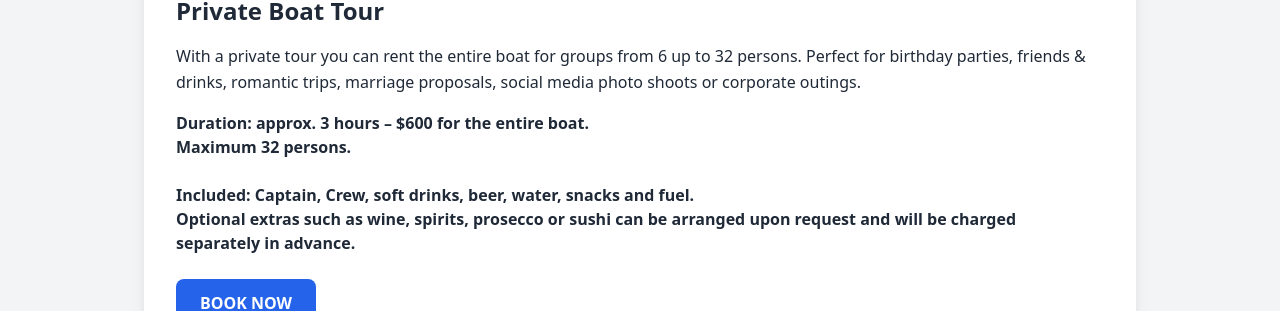
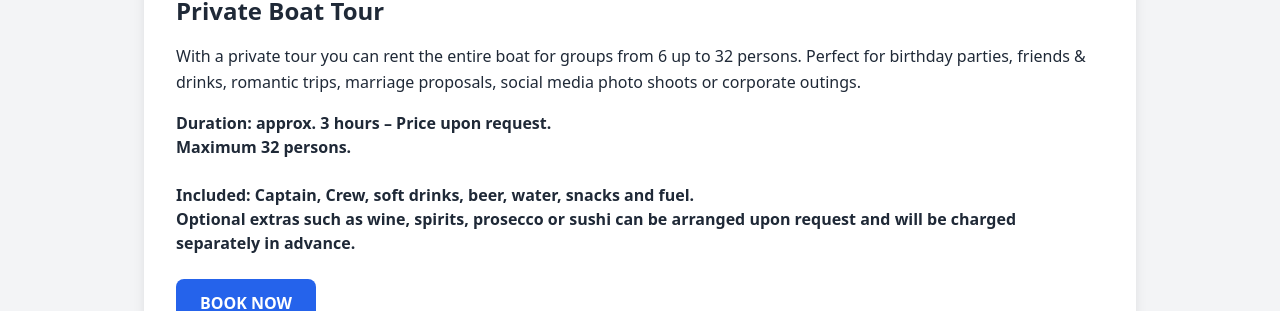
Before and after one commit to tjaracas/villavistours, a Jekyll site: the page private-en.html, which Jekyll copies as it is, in a window 1280 px wide. Shown: the part 433-744 px from the top of the page. Built offline with Jekyll 4.4.1, drawn with Linux system fonts in a browser that asks for light colours.

Commit message:
Update private-en.html

```diff
--- a/private-en.html
+++ b/private-en.html
@@ -70,7 +70,7 @@ social media photo shoots or corporate outings.
 </p>
 
 <p class="font-semibold mb-6">
-Duration: approx. 3 hours – $600 for the entire boat.<br>
+Duration: approx. 3 hours – Price upon request.<br>
 Maximum 32 persons.<br><br>
 
 Included: Captain, Crew, soft drinks, beer, water, snacks and fuel.<br>
```
